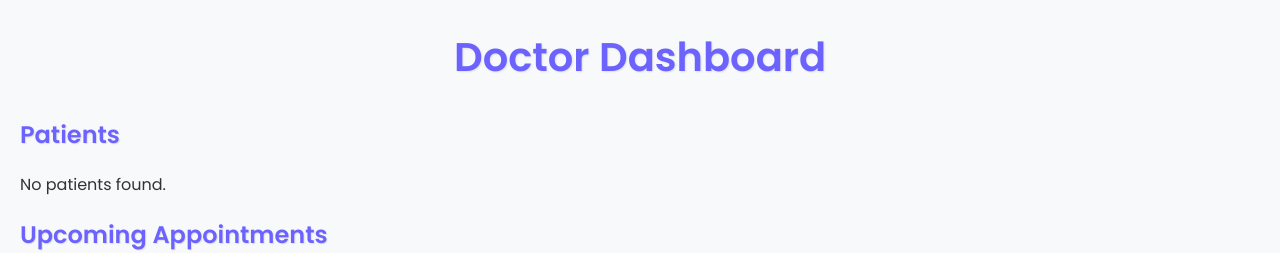
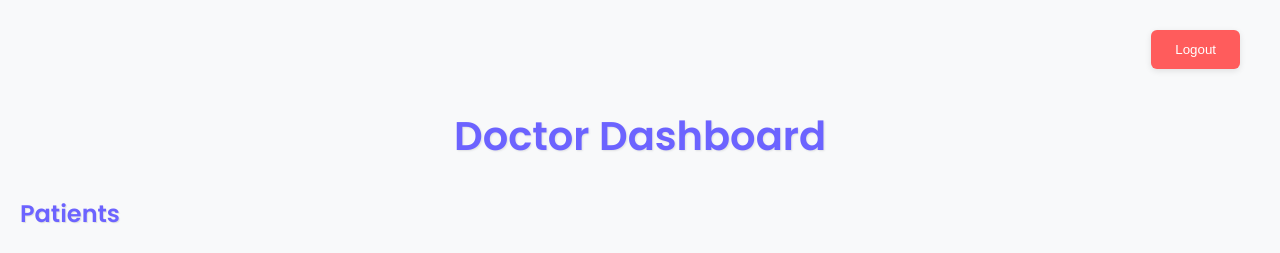
Before and after one commit to Pratz1337/Symptom_Sage, a Flask app: page /doctor_dashboard in a window 1280 px wide. Shown: the top 253 px of the page. Run offline with Flask 3, Linux system fonts and the light colour scheme; the visitor is signed in with stand-in values (Sample User, id 1); data that the repository does not hold is empty.

Commit message:
logout button doctor_dashboard.html

```diff
--- a/templates/doctor_dashboard.html
+++ b/templates/doctor_dashboard.html
@@ -65,7 +65,21 @@
       border-radius: 4px;
       box-shadow: 0 2px 6px rgba(0, 0, 0, 0.1);
     }
+    .logout-btn {
+      margin-top: 20px;
+      background-color: #ff5c5c;
+      color: #fff;
+      padding: 12px 24px;
+      border: none;
+      border-radius: 6px;
+      cursor: pointer;
+      transition: background-color 0.3s ease;
+      box-shadow: 0 2px 6px rgba(0, 0, 0, 0.1);
+    }
 
+    .logout-btn:hover {
+      background-color: #e64c4c;
+    }
     #appointments,#remove,#add {
             background-color: #6c63ff;
             color: #fff;
@@ -80,10 +94,23 @@
         button:hover {
             background-color: #5a54d6;
         }
+
+    #header {
+      display: flex;
+      justify-content: flex-end;
+      padding: 10px 20px;
+    }
+
+    .logout-btn {
+      margin: 0;
+    }
   </style>
   <link rel="icon" href="/static/css/image.png">
 </head>
 <body>
+  <div id="header">
+    <a href="{{ url_for('logout') }}"><button type="button" class="logout-btn">Logout</button></a>
+  </div>
   <h1>Doctor Dashboard</h1>
   <h2>Patients</h2>
 
```
